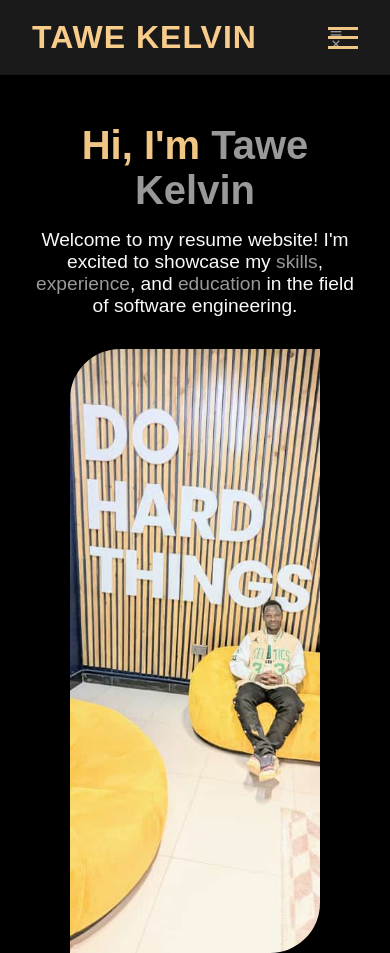
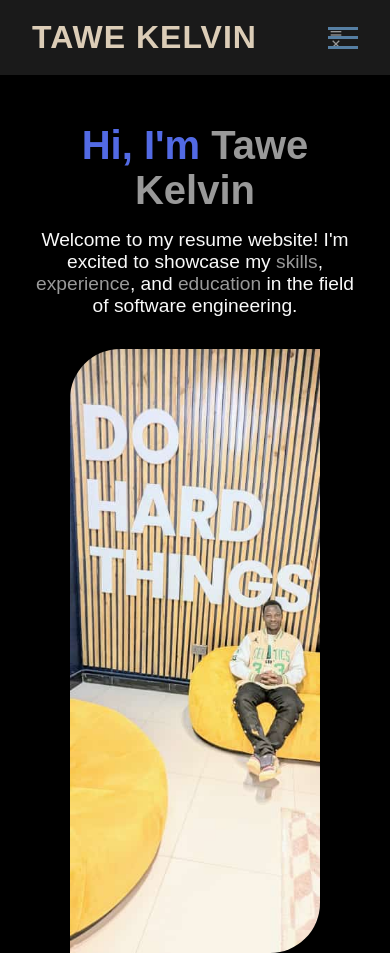
Before and after one commit to kelvintawe12/kelvin_resume-website, a plain HTML site: page index.html in a window 390 px wide. Shown: the top 953 px of the page. Drawn offline with nearby package versions, Linux system fonts and the light colour scheme.

Commit message:
deploment changes

```diff
--- a/my codes/styles.css
+++ b/styles.css
@@ -74,7 +74,7 @@ span{
 }
 .logo a {
     font-size: 2rem;
-    color: #f8cd8b;
+    color: #dccdb7;
     text-decoration: none;
     font-weight: bold;
     letter-spacing: 1px;
@@ -108,12 +108,12 @@ span{
 .hamburger span {
     width: 30px;
     height: 3px;
-    background-color: #F1C584;
+    background-color: #010101;
     transition: 0.3s ease;
 }
 
 .nav-links li a:hover {
-    background-color: #000;
+    background-color: #7a3333;
     color: #fff;
     /* Adds hover effect */
     border-radius: 5px;
@@ -138,7 +138,7 @@ span{
 .hamburger span {
     width: 30px;
     height: 3px;
-    background-color: #F1C584;
+    background-color: #567fa3;
 }
 
 /* Media Query for Mobile Screens */
@@ -261,7 +261,7 @@ span{
 
 .home-text h1 {
     font-size: 2.5rem;
-    color:#F1C584;
+    color:#526ae4;
 }
 .project-image:hover{
     transform: scale(1.1);
```
Also changed, not shown: index.html (renamed from my codes/index.html, +0 -1 lines), script.js (renamed from my codes/script.js), 3 other files.
